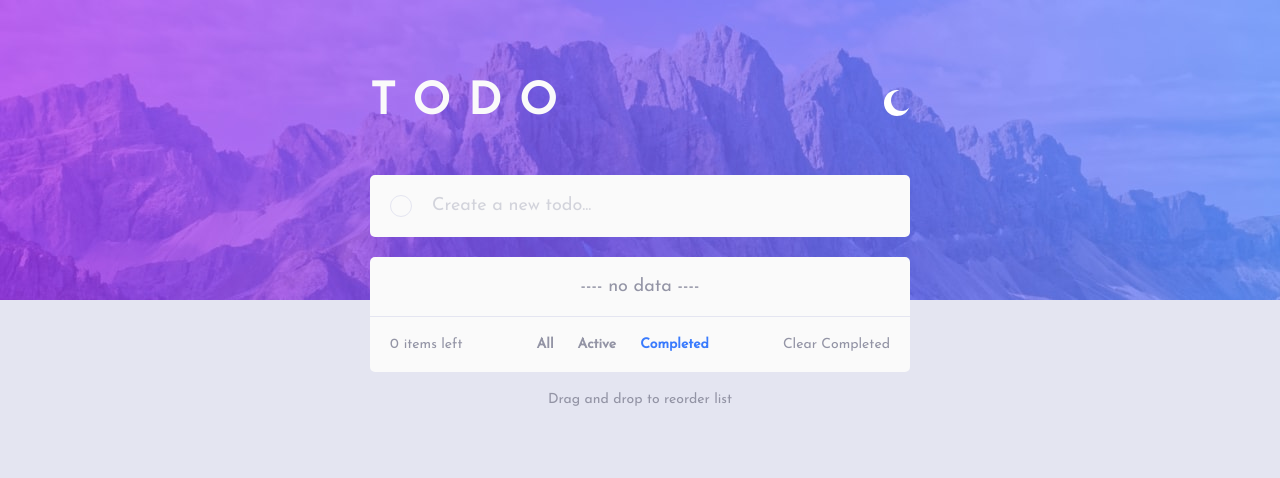
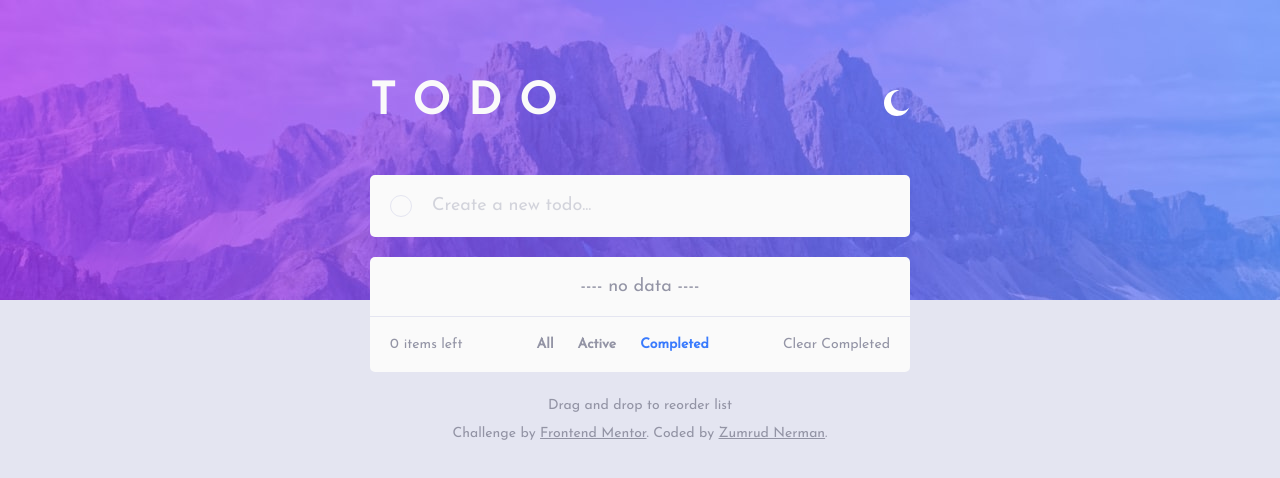
Before and after one commit to ZuuZaa/todo_react, a React (Create React App) app: page /completed in a window 1280 px wide. Shown: the top 478 px of the page. Built offline with nearby package versions, Linux system fonts and the light colour scheme.

Commit message:
footer link

```diff
--- a/src/components/Todo/components/TodoFooter/index.jsx
+++ b/src/components/Todo/components/TodoFooter/index.jsx
@@ -1,5 +1,5 @@
 import { useTodo } from "contexts/todo";
-import { NavLink } from "react-router-dom";
+import { Link, NavLink } from "react-router-dom";
 import "./style.scss";
 
 const TodoFooter = () => {
@@ -71,7 +71,13 @@ const TodoFooter = () => {
           clear completed
         </div>
       </div>
-      <div className="reorder">Drag and drop to reorder list</div>
+      <div className="reorder">
+        <p>Drag and drop to reorder list</p>
+        <p>
+        Challenge by <Link to="https://www.frontendmentor.io?ref=challenge">Frontend Mentor</Link>.
+        Coded by <Link to="https://zumrudsportfolio.netlify.app/">Zumrud Nerman</Link>.
+        </p>
+        </div>
     </div>
   );
 };
--- a/src/components/Todo/components/TodoFooter/style.scss
+++ b/src/components/Todo/components/TodoFooter/style.scss
@@ -65,6 +65,12 @@
   .reorder {
     text-align: center;
     padding: 2rem 0;
+    p{
+      line-height: 2;
+    }
+    a {
+      color: inherit;
+    }
   }
 }
 
--- a/src/components/Todo/pages/index.jsx
+++ b/src/components/Todo/pages/index.jsx
@@ -9,7 +9,7 @@ export const ActiveTodos = () => {
   return (
     <DraggableList>
       {_.isEmpty(activeTodos()) ? (
-        <NoData message="no data"/>
+        <NoData message="no data" />
       ) : (
         todoList.map((item, index) => (
           !item.status &&
@@ -31,7 +31,7 @@ export const CompletesTodos = () => {
   return (
     <DraggableList>
       {_.isEmpty(completedTodos()) ? (
-        <NoData message="no data"/>
+        <NoData message="no data" />
       ) : (
         todoList.map((item, index) => (
           item.status &&
@@ -51,11 +51,11 @@ export const CompletesTodos = () => {
 export const AllTodos = () => {
   const { todoList } = useTodo();
   return (
-<DraggableList>
+    <DraggableList>
       {_.isEmpty(todoList) ? (
-        <NoData message="add new todo"/>
+        <NoData message="add new todo" />
       ) : (
-        todoList.map((item, index) => (
+        todoList.slice(0).reverse().map((item, index) => (
           <TaskContent
             content={item.content}
             status={item.status}
@@ -67,16 +67,5 @@ export const AllTodos = () => {
       )}
     </DraggableList>
 
-    // <DraggableList>
-    //   {todoList.map((item, index) => (
-    //     <TaskContent
-    //       content={item.content}
-    //       status={item.status}
-    //       id={item.id}
-    //       key={item.id}
-    //       index={index}
-    //     />
-    //   ))}
-    // </DraggableList>
   );
 };
```
